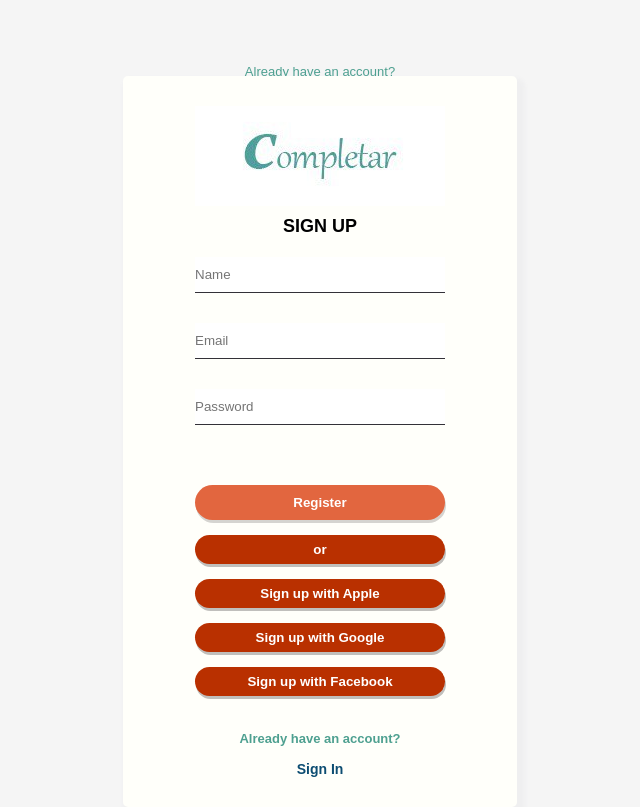
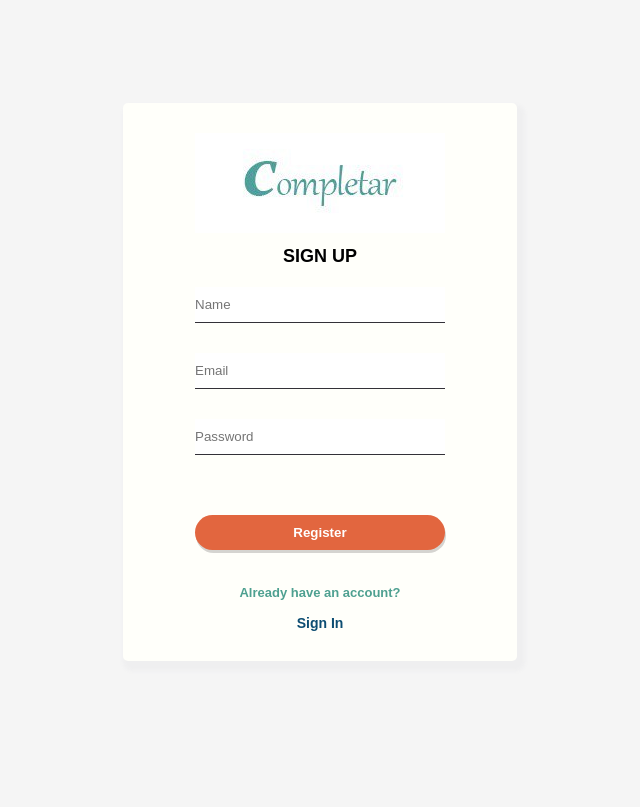
Before and after one commit to Moyinoluwa-10/completar, a plain HTML site: page SIGN_UP/index.html in a window 1280 px wide. Shown: the whole page, without its empty margins (320-960 px from the left). Drawn offline with Linux system fonts and the light colour scheme.

Commit message:
Update index.html

```diff
--- a/SIGN_UP/index.html
+++ b/SIGN_UP/index.html
@@ -1,56 +1,3 @@
-<!--DOCTYPE html>
-<html lang="en">
-<head>
-    <meta charset="UTF-8">
-    <meta http-equiv="X-UA-Compatible" content="IE=edge">
-    <meta name="viewport" content="width=device-width, initial-scale=1.0">
-    <title>Completar - SignUp Page</title>
-    <link rel="stylesheet" href="style.css">
-    <link rel="icon" type="images/x-icon" sizes="16x16" href="/favicon-16x16.png">
-</head>
-<body>
-
-
-<section>
-<div class="form">
-
-        <div class="logo">
-       <a href="../index.html"> <img src="./Completar-logo.jpeg" alt="the brand logo"></a>
-       </div>
-            <h2>SIGN UP</h2>
-
-    <form id="form">
-        <input type="text" id="username" name="username" placeholder="Name" class="email">
-        <div class="error"></div>
-
-        <input type="text" id="email" name="email" placeholder="Email" class="email">
-        <div class="error"></div>
-
-
-        <input type="password" id="password" name="password" placeholder="Password" class="pass">
-        <div class="error"></div>
-
-
-        <button type="submit" id="btn">Register</button>
-        <!--<p>or</p>
-
-
-        <button>Sign up with Apple</button>
-        <button>Sign up  with Google</button>
-        <button>Sign up  with Facebook</button>-->
-
-        <p class="register">Already have an account?  </p>
-        <p class="pro"><a href=".../sign_in/index.html">Sign In</a></p>
-    </form>
-</div>
-</section>
-
-
-<script src="script.js"></script>
-</body>
-</html>-->
-
-
 <!DOCTYPE html>
 <html lang="en">
 <head>
@@ -80,14 +27,14 @@
             <div class="error"></div>
 
 
-       <button type="submit" id="btn">Register<button>
-        <p>or</p>
+       <button type="submit" id="btn">Register</button>
+        <!--<p>or</p>
 
 
 
         <button>Sign up with Apple</button>
         <button>Sign up  with Google</button>
-        <button>Sign up  with Facebook</button>
+        <button>Sign up  with Facebook</button>-->
 
         <p class="register">Already have an account?  </p>
         <p class="pro"><a href="../sign_in/index.html">Sign In</a></p>
```
